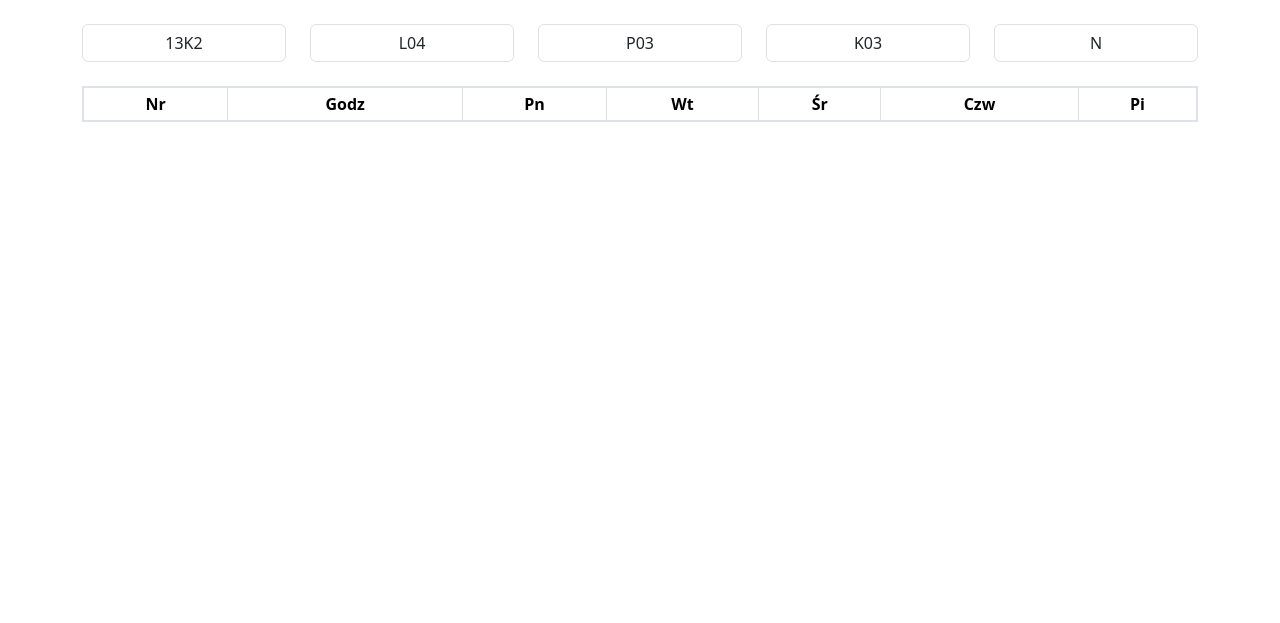
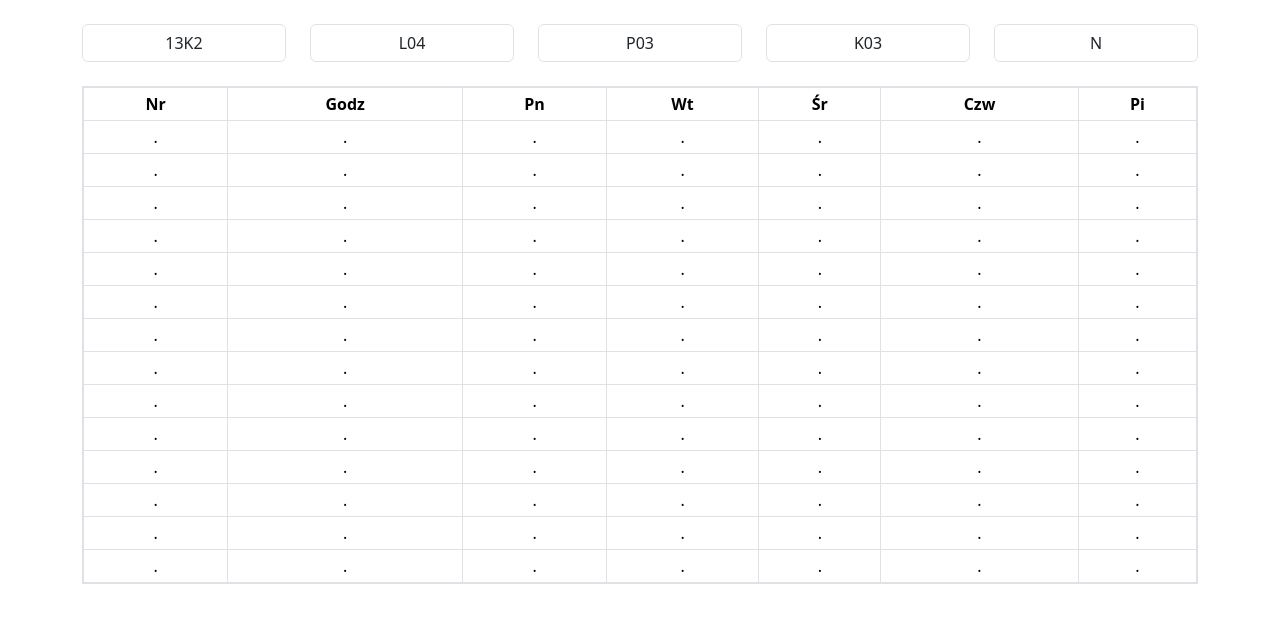
Before and after one commit to Przem0s84/SchedulScraperPage, a plain HTML site: page index.html in a window 1280 px wide. Shown: the part 131-754 px from the top of the page. Drawn offline with nearby package versions, Linux system fonts and the light colour scheme; the site is published under a folder, as on GitHub Pages, so addresses that start at the root find nothing; no server answers.

Commit message:
Update index.html

```diff
--- a/index.html
+++ b/index.html
@@ -197,6 +197,6 @@
     <script src="bootstrap.bundle.min.js"></script>
     <script src="https://cdn.jsdelivr.net/npm/@popperjs/core@2.11.6/dist/umd/popper.min.js"></script>
     <script src="https://cdn.jsdelivr.net/npm/bootstrap@5.3.0-alpha1/dist/js/bootstrap.min.js"></script>
-    <script src="/file.js"></script>
+    <script src="file.js"></script>
   </body>
 </html>
```
